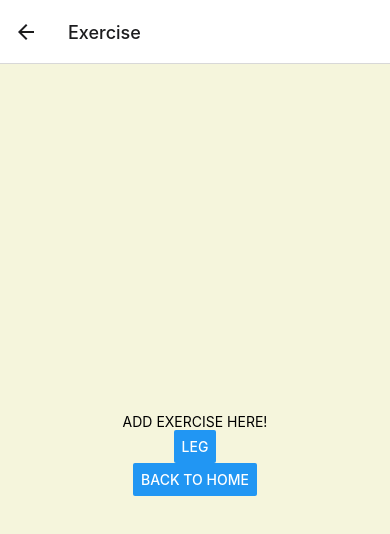
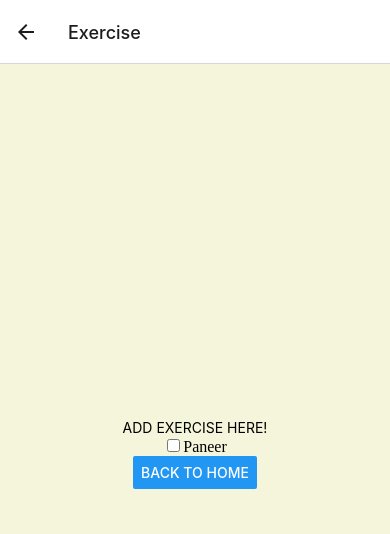
Before and after one commit to lmelo031/MobilePortfolio2, a React Native app in the folder portfolio2/: screen /Exercise in a window 390 px wide. Shown: the top 534 px of the page. Built offline with nearby package versions, Linux system fonts and the light colour scheme.

Commit message:
April 24, 2022 6:26 PM

```diff
--- a/portfolio2/ExerciseScreen.js
+++ b/portfolio2/ExerciseScreen.js
@@ -7,13 +7,11 @@ class ExerciseScreen extends React.Component {
     return (
       <View style={styles.container}>
         <Text>ADD EXERCISE HERE!</Text>
-        <Button
-          title="leg"
-          onPress={() =>
-            this.props.navigation.navigate('')
-
-          }
-        />
+        <div className="App">
+        <div className="topping">
+        <input type="checkbox" id="topping" name="topping" value="Paneer" />Paneer
+        </div>
+        </div>
         <Button
           title="Back to Home"
           onPress={() =>
```
